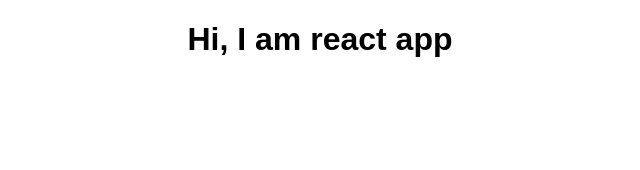
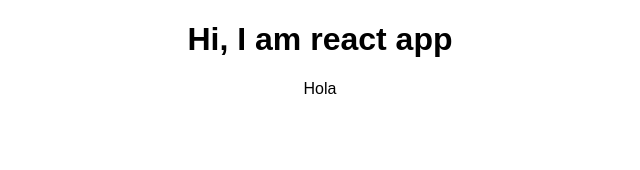
Before and after one commit to shahiddhariwala/playing-around-with-react-js, a React (Create React App) app in the folder react-complete-guide/: page / in a window 1280 px wide. Shown: the top 170 px of the page, without its empty margins (320-960 px from the left). Built offline with nearby package versions, Linux system fonts and the light colour scheme.

Commit message:
Restrictions in JSX

```diff
--- a/react-complete-guide/src/App.js
+++ b/react-complete-guide/src/App.js
@@ -6,7 +6,10 @@ class App extends Component {
     return (
       <div className="App">
         <h1>Hi, I am react app</h1>
+        <p>Hola</p>
       </div>
+      // <p>Hola</p> not allowed , it is recommended to have one root elements inside it
+      // other elements to be wrapped ( * before React 16);
     );
 
     // return React.createElement('div',{className: 'App'},React.createElement('h1',null,' I am a react App'));
```
